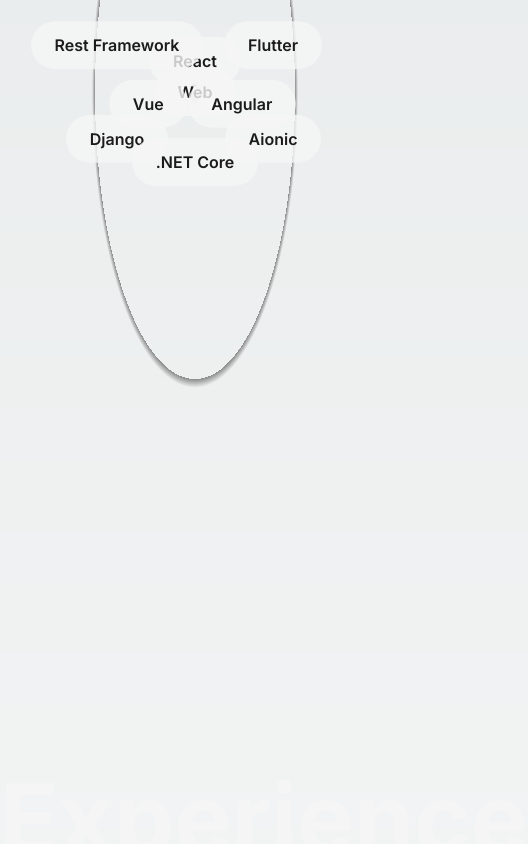
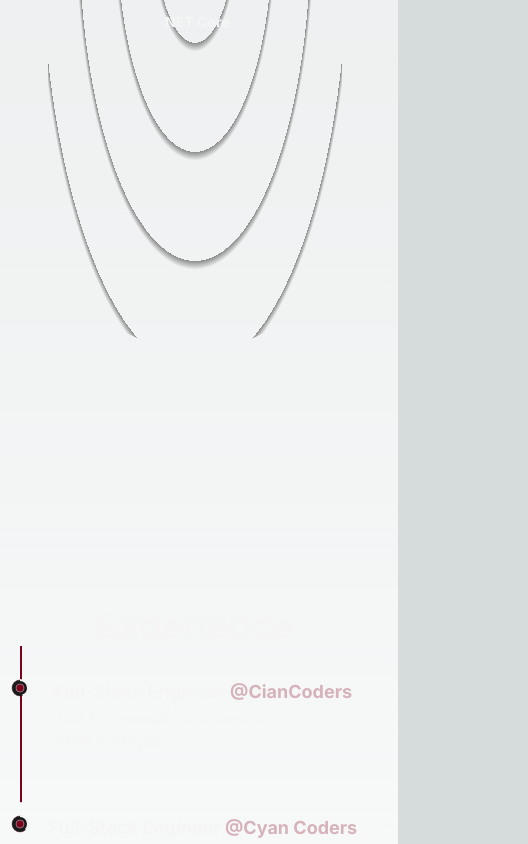
Before and after one commit to Arzeusy/trueKingdomLanding, a Next.js app: page /me in a window 390 px wide. Shown: the part 2200-3044 px from the top of the page, 528 px wide, since content can reach past the window. Built offline with nearby package versions, Linux system fonts and the light colour scheme.

Commit message:
feature (experience Tree) responsive

```diff
--- a/src/app/me/page.tsx
+++ b/src/app/me/page.tsx
@@ -32,6 +32,8 @@
                             <div className=" absolute top-0 -right-3 z-[-1] w-[102%] h-[102%] rounded-2xl bg-dark dark:bg-light/75 " />
                             <Image src={ProfilePic} alt="Arzeusy" className=" w-full h-auto rounded-lg "
                                 priority={true}
+                                placeholder="blur"
+                                blurDataURL={"../../../public/images/profile/me.jpeg"}
                                 sizes="(max-width: 768px) 100vw, (max-width: 1200px 50vw, 50vw)"
                                 />
                         </div>
--- a/src/app/page.tsx
+++ b/src/app/page.tsx
@@ -37,6 +37,8 @@
           <div className='w-2/5 lg:w-full  '>
             <Image src={appPic} alt='Alejandria-app' className='w-2/3 mx-auto '
             priority={true}
+            placeholder="blur"
+            blurDataURL={"../../public/images/Wood-Hand 1.png"}
             sizes="(max-width: 768px) 100vw, (max-width: 1200px) 50vw, 33vw"
             />
           </div>
--- a/src/components/ExperienceTree.tsx
+++ b/src/components/ExperienceTree.tsx
@@ -7,14 +7,17 @@
     const refDetail = useRef(null)
 
     return (
-        <li ref={refDetail}  className="my-8 firs:mt-0 last:mb-0 w-[60%] mx-auto flex flex-col items-center justify-between ">
+        <li ref={refDetail}
+            className="my-8 firs:mt-0 last:mb-0 w-[60%] mx-auto flex flex-col items-center justify-between
+                md:w-[80%]
+            ">
             <LiIcon reference={refDetail} />
             <motion.div
                 initial={{y:50}}
                 whileInView={{y:0}}
                 transition={{duration:0.5, type:"spring"}}
             >
-                <h3 className="capitalize font-bold text-2xl  ">
+                <h3 className="capitalize font-bold text-2xl sm:text-xl xs:text-lg ">
                     {position}
                     &nbsp;
                     <a
@@ -25,10 +28,10 @@
                         @{company}
                     </a>
                 </h3>
-                <span className=" capitalize font-medium text-dark/75 dark:text-light/75">
+                <span className=" capitalize font-medium text-dark/75 dark:text-light/75 xs:text-xm">
                     {time} | {address}
                 </span>
-                <p className=" font-medium w-full ">
+                <p className=" font-medium w-full md:text-sm ">
                     {work}
                 </p>
             </motion.div>
@@ -46,18 +49,20 @@
 
     return (
         <div className="my-64 dark:text-light" >
-            <h2 className="font-bold text-8xl w-full text-center ">
+            <h2 className="font-bold text-8xl w-full text-center md:text-6xl xs:text-4xl md:mt-32 ">
                 Experience
             </h2>
-            <div ref={ref} className="w-[75%] mx-auto relative ">
+            <div ref={ref} className="w-[75%] mx-auto relative lg:w-[90%] md:w-full ">
                 <motion.div
                     style={{scaleY: scrollYProgress}}
-                    className="absolute left-9 top-0 w-[4px] h-full bg-dark origin-top dark:bg-primaryDark dark:shadow-3xl "
+                    className="absolute left-9 top-0 w-[4px] h-full bg-dark origin-top dark:bg-primaryDark dark:shadow-3xl
+                    md:w-[2px] md:left-[30px] xs:left-[20px]
+                    "
                 ></motion.div>
-                <ul className="w-full flex flex-col items-start justify-between  ">
+                <ul className="w-full flex flex-col items-start justify-between xs:ml-2  ">
                     <Detail
                         position="Full-stack Engineer"
-                        company="Cyan Coders"
+                        company="CianCoders"
                         companyLink=""
                         time="2022 - present"
                         address="Guatemala"
--- a/src/components/LiIcon.tsx
+++ b/src/components/LiIcon.tsx
@@ -13,7 +13,7 @@
 
     return(
         <figure className=" absolute left-0 stroke-dark dark:stroke-light">
-            <svg className="-rotate-90" width="75" height="75" viewBox="0 0 100 100" >
+            <svg className="-rotate-90 md:w-[60px] md:h-[60px] xs:w-[40px] xs:h-[40px] " width="75" height="75" viewBox="0 0 100 100" >
                 <circle cx={75} cy={50} r={20} className=" stroke-primary stroke-1 fill-none dark:stroke-primaryDark "/>
                 <motion.circle
                     style={{
--- a/src/components/skills.tsx
+++ b/src/components/skills.tsx
@@ -1,16 +1,19 @@
 "use client";
 
 
-import React from "react";
+import React, { useEffect, useState } from "react";
 import {motion} from "framer-motion";
 
 const Skill = ({name, x, y}:any) => {
     return (
         <motion.div className="flex items-center justify-center rounded-full font-semibold bg-dark text-light
-          dark:bg-light/80 dark:text-dark py-3 px-6 shadow-dark cursor-pointer absolute"
+          dark:bg-light/80 dark:text-dark py-3 px-6 shadow-dark cursor-pointer absolute
+          lg:py-2 lg:px-4 md:text-sm md:py-1.5 md:px-3 xs:bg-transparent xs:dark:bg-transparent xs:text-dark xs:dark:text-light
+          xs:font-bold
+          "
             whileHover={{scale:1.05}}
             initial={{x:0, y:0}}
-            animate={{x:x, y:y}}
+            animate={{x: x, y: y }}
             transition={{duration: 1.5}}
             viewport={{once:true}}
         >
@@ -22,21 +25,25 @@
 const Skills = ()=>{
     return (
         <>
-            <h2 className="font-bold text-8xl mt-64 text-center dark:text-light">
+            <h2 className="font-bold text-8xl mt-64 text-center dark:text-light md:text-6xl md:mt-32">
                 Skills
             </h2>
-            <div className="w-full h-screen relative flex items-center justify-center rounded-full bg-CircularLight dark:bg-CircularDark">
+            <div className="w-full h-screen relative flex items-center justify-center rounded-full bg-CircularLight dark:bg-CircularDark
+                lg:bg-CircularLightLg lg:dark:bg-CircularDarkLg
+                md:bg-CircularLightMd md:dark:bg-CircularDarkMd
+                sm:bg-CircularLightSm sm:dark:bg-CircularDarkSm
+            ">
                 <Skill name="Web" x="0" y="0" />
 
-                <Skill name="React" x="0vw" y="-8vw" />
-                <Skill name="Angular" x="12vw" y="3vw" />
-                <Skill name="Vue" x="-12vw" y="3vw" />
+                <Skill name="React" x="0vw" y="-12vw" />
+                <Skill name="Angular" x="16vw" y="6vw" />
+                <Skill name="Vue" x="-16vw" y="6vw" />
 
-                <Skill name="Django" x="-20vw" y="12vw" />
-                <Skill name="Rest Framework" x="-20vw" y="-12vw" />
-                <Skill name="Flutter" x="20vw" y="-12vw" />
-                <Skill name="Aionic" x="20vw" y="12vw" />
-                <Skill name=".NET Core" x="0vw" y="18vw" />
+                <Skill name="Django" x="-32vw" y="14vw" />
+                <Skill name="Rest Framework" x="-32vw" y="-14vw" />
+                <Skill name="Flutter" x="32vw" y="-14vw" />
+                <Skill name="Aionic" x="32vw" y="14vw" />
+                <Skill name=".NET Core" x="0vw" y="24vw" />
             </div>
         </>
     )
--- a/tailwind.config.js
+++ b/tailwind.config.js
@@ -13,7 +13,14 @@
         'gradient-conic':
         'conic-gradient(from 180deg at 50% 50%, var(--tw-gradient-stops))',
         'CircularLight': 'repeating-radial-gradient(rgba(0,0,0,0.6) 2px, rgba(0,0,0,0.0) 5px, rgba(0,0,0,0.0) 100px)',
-        'CircularDark': 'repeating-radial-gradient(rgb(139 139 139) 2px, rgba(0,0,0,0.0) 5px, rgba(0,0,0,0.0) 100px)'
+        'CircularDark': 'repeating-radial-gradient(rgb(139 139 139) 2px, rgba(0,0,0,0.0) 5px, rgba(0,0,0,0.0) 100px)',
+        'CircularLightLg': 'repeating-radial-gradient(rgba(0,0,0,0.6) 2px, rgba(0,0,0,0.0) 5px, rgba(0,0,0,0.0) 80px)',
+        'CircularDarkLg': 'repeating-radial-gradient(rgb(139 139 139) 2px, rgba(0,0,0,0.0) 5px, rgba(0,0,0,0.0) 80px)',
+        'CircularLightMd': 'repeating-radial-gradient(rgba(0,0,0,0.6) 2px, rgba(0,0,0,0.0) 5px, rgba(0,0,0,0.0) 60px)',
+        'CircularDarkMd': 'repeating-radial-gradient(rgb(139 139 139) 2px, rgba(0,0,0,0.0) 5px, rgba(0,0,0,0.0) 60px)',
+        'CircularLightSm': 'repeating-radial-gradient(rgba(0,0,0,0.6) 2px, rgba(0,0,0,0.0) 5px, rgba(0,0,0,0.0) 40px)',
+        'CircularDarkSm': 'repeating-radial-gradient(rgb(139 139 139) 2px, rgba(0,0,0,0.0) 5px, rgba(0,0,0,0.0) 40px)'
+
       },
       colors: {
         dark: "#1b1b1b",
```
